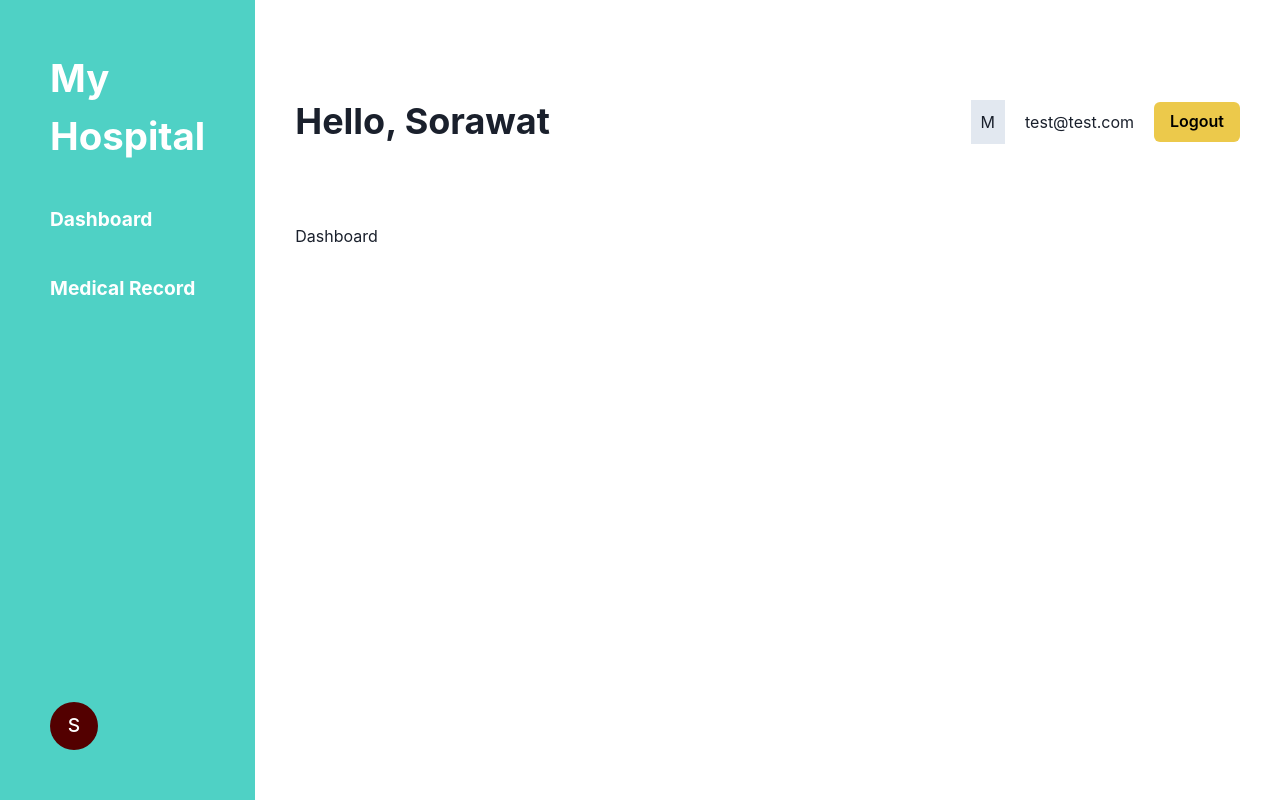
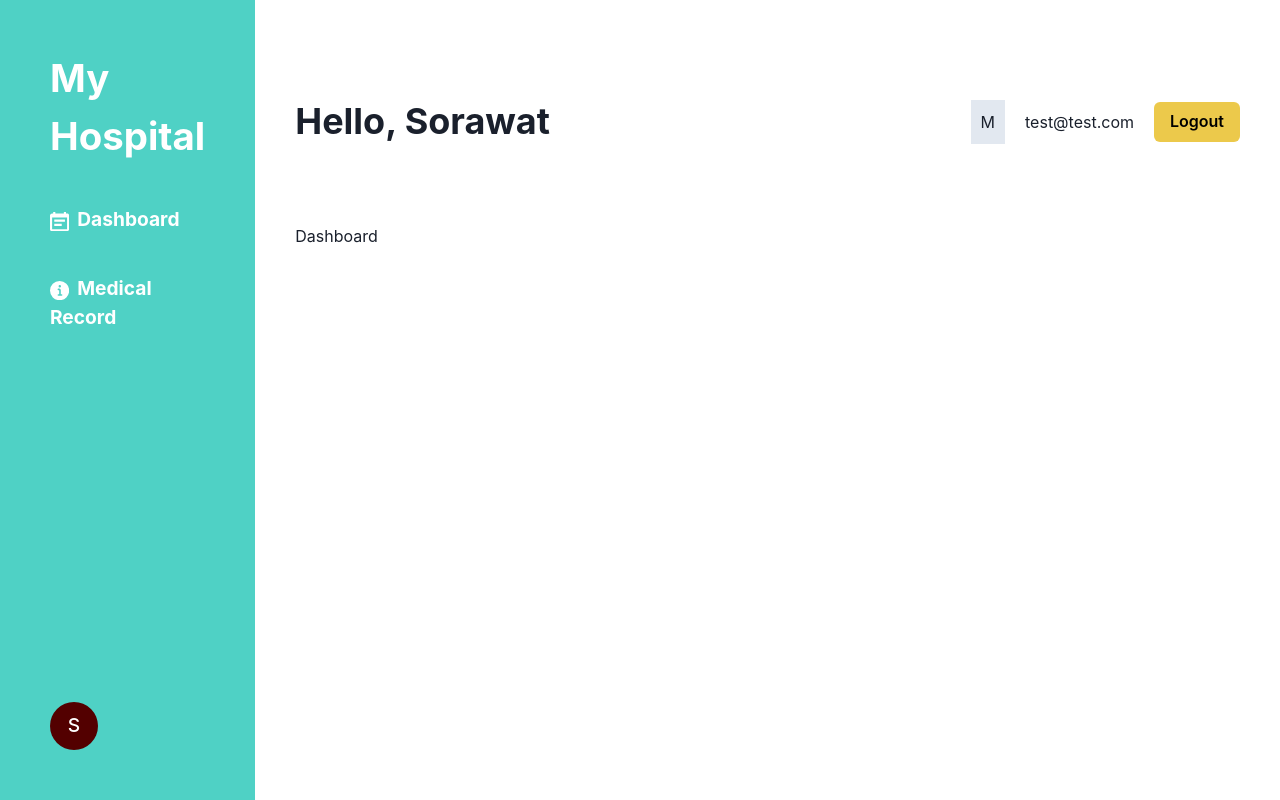
Before and after one commit to sorawat38/CLCM3506-Final-Exam, a React (Vite) app: page / in a window 1280 px wide. Built offline with nearby package versions, Linux system fonts and the light colour scheme.

Commit message:
feat: add list icon

```diff
--- a/package.json
+++ b/package.json
@@ -10,6 +10,7 @@
     "preview": "vite preview"
   },
   "dependencies": {
+    "@chakra-ui/icons": "^2.1.1",
     "@chakra-ui/react": "^2.8.2",
     "@emotion/react": "^11.11.4",
     "@emotion/styled": "^11.11.5",
--- a/src/components/Sidebar.tsx
+++ b/src/components/Sidebar.tsx
@@ -1,5 +1,6 @@
-import { Avatar, Flex, List, ListItem, Text } from "@chakra-ui/react";
+import { Avatar, Flex, List, ListIcon, ListItem, Text } from "@chakra-ui/react";
 import { NavLink } from "react-router-dom";
+import { CalendarIcon, InfoIcon } from "@chakra-ui/icons";
 
 function Sidebar() {
   const handleMouseOver = (e: {
@@ -30,6 +31,7 @@ function Sidebar() {
             onMouseOver={handleMouseOver}
             onMouseOut={handleMouseOut}
           >
+            <ListIcon as={CalendarIcon} color={"white"} />
             Dashboard
           </NavLink>
         </ListItem>
@@ -39,6 +41,7 @@ function Sidebar() {
             onMouseOver={handleMouseOver}
             onMouseOut={handleMouseOut}
           >
+            <ListIcon as={InfoIcon} color={"white"} />
             Medical Record
           </NavLink>
         </ListItem>
```
Also changed, not shown: 1 other file (tests, documents, lock files or other folders).
